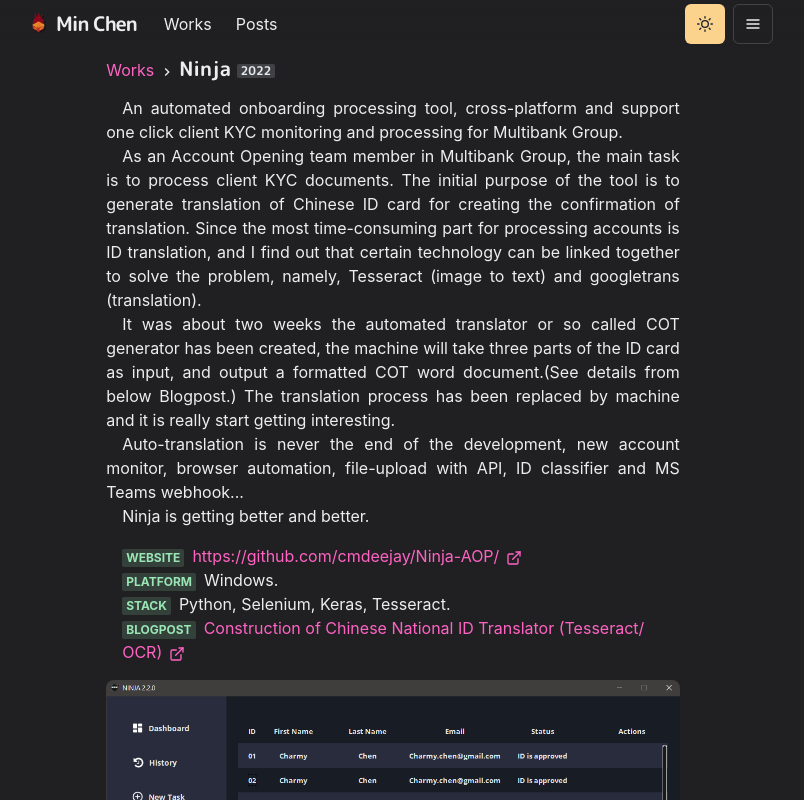
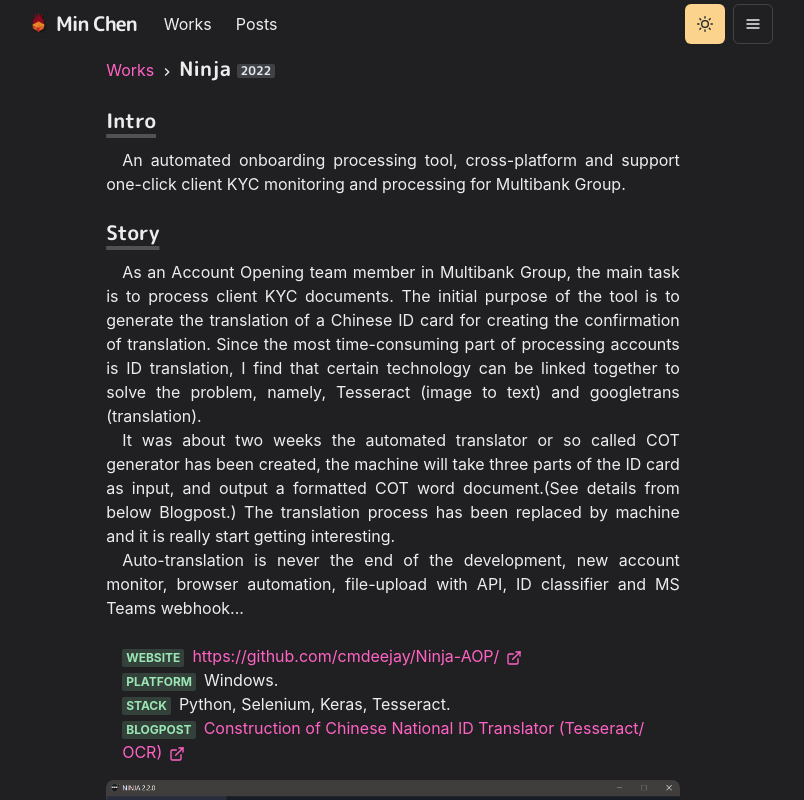
Before and after one commit to cmdeejay/homepage, a Next.js app: page /works/ninja in a window 1280 px wide. Shown: the top 800 px of the page, without its empty margins (247-1051 px from the left). Built offline with nearby package versions, Linux system fonts and the light colour scheme.

Commit message:
updated Ninja.js

```diff
--- a/components/grid-item.js
+++ b/components/grid-item.js
@@ -30,7 +30,7 @@ export const WorkGridItem= ({ children, id, title, thumbnail }) => (
         placehoder="blur"
         />
           <LinkOverlay href={`/works/${id}`}>
-          <Text mt={2} fonntSize={20} >
+          <Text mt={2} fontSize={20} >
             {title}
           </Text>
         </LinkOverlay>
--- a/pages/works.js
+++ b/pages/works.js
@@ -10,14 +10,14 @@ const Works = () => {
       <Heading as="h3" fontSize={20} mb={4}>
         Works
       </Heading>
-      <SimpleGrid columns={[1,1,2]} gap={6}>
+      <SimpleGrid gap={5}>
         <Section>
           <WorkGridItem
             id="ninja"
             title="Ninja"
             thumbnail={thumbAOP}
           >
-             An automated onboarding process application for clients onboarding KYC processing.
+             An automated onboarding tool for Multibank Group.
           </WorkGridItem>
         </Section>
         <Section>
--- a/pages/works/ninja.js
+++ b/pages/works/ninja.js
@@ -1,4 +1,4 @@
-import { Container, Badge, Link, List, ListItem } from '@chakra-ui/react'
+import { Heading, Container, Badge, Link, List, ListItem } from '@chakra-ui/react'
 import { ExternalLinkIcon } from '@chakra-ui/icons'
 import { Title, WorkImage, Meta } from '../../components/work'
 import P from '../../components/paragraph'
@@ -12,29 +12,26 @@ const Work = () => {
         <Title>
           Ninja <Badge>2022</Badge>
         </Title>
+        <Heading as="h3" variant="section-title">
+          Intro
+        </Heading>
         <P>
-          An automated onboarding processing tool, cross-platform and support one click client KYC monitoring and processing for Multibank Group.
+          An automated onboarding processing tool, cross-platform and support one-click client KYC monitoring and processing for Multibank Group.
+        </P>
+        <Section />
+        <Heading as="h3" variant="section-title">
+          Story
+        </Heading>
+        <P>
+          As an Account Opening team member in Multibank Group, the main task is to process client KYC documents. The initial purpose of the tool is to generate the translation of a Chinese ID card for creating the confirmation of translation. Since the most time-consuming part of processing accounts is ID translation, I find that certain technology can be linked together to solve the problem, namely, Tesseract (image to text) and googletrans (translation).
         </P>
         <P>
-          As an Account Opening team member in Multibank Group, the main task is to process client KYC documents.
-          The initial purpose of the tool is to generate translation of Chinese ID card for creating the confirmation of translation. Since the
-          most time-consuming part for processing accounts is ID translation, and I find out that certain technology can be linked together to solve the problem, namely,
-          Tesseract (image to text) and googletrans (translation).
-        </P>
-        <P>
-          It was about two weeks the automated translator or so called COT generator has been created, the machine will take three parts of the ID card as input,
-          and output a formatted COT word document.(See details from below Blogpost.) The translation process has been replaced by machine and
-          it is really start getting interesting.
+          It was about two weeks the automated translator or so called COT generator has been created, the machine will take three parts of the ID card as input, and output a formatted COT word document.(See details from below Blogpost.) The translation process has been replaced by machine and it is really start getting interesting.
         </P>
         <P>
           Auto-translation is never the end of the development, new account monitor, browser automation, file-upload with API, ID classifier and MS Teams webhook...
         </P>
-        <P>
-          Ninja is getting better and better.
-        </P>
-        <P>
-        </P>
-
+        <Section />
         <List ml={4} my={4}>
         <ListItem>
           <Meta>Website</Meta>
```
